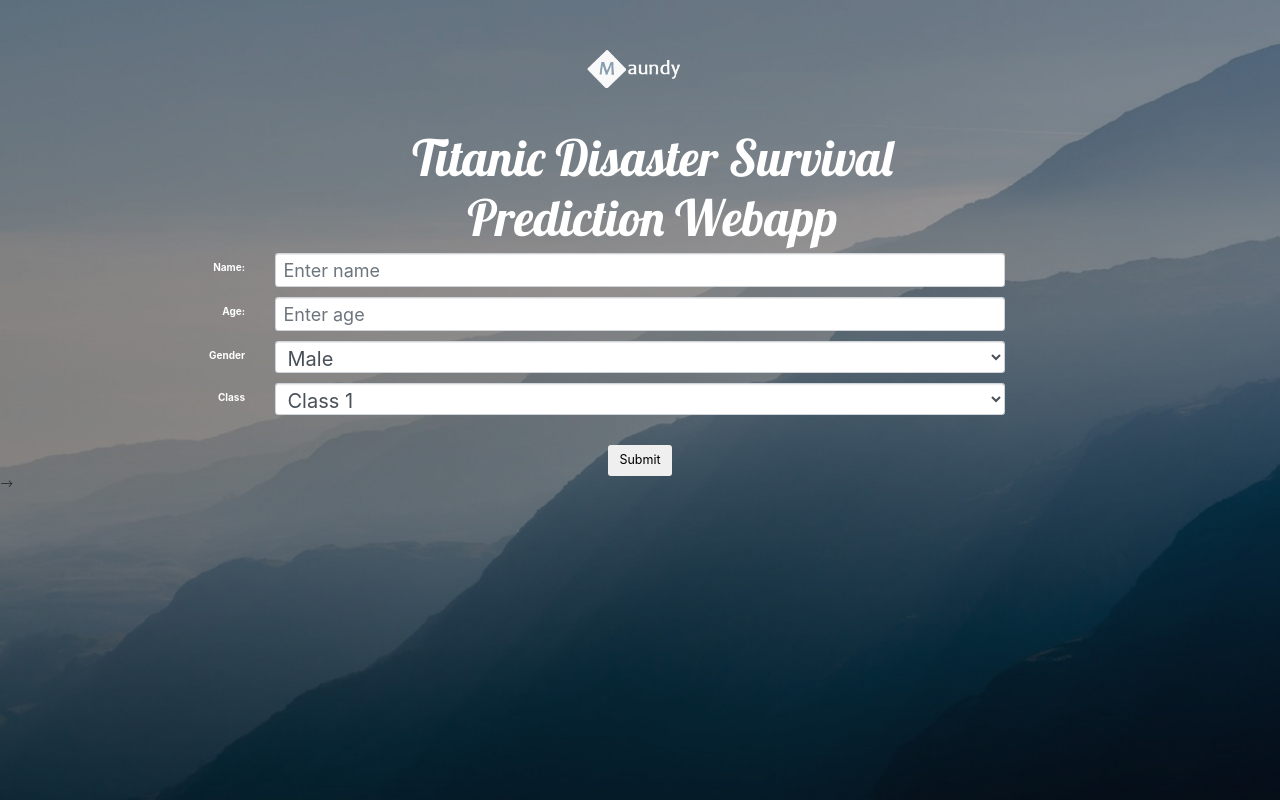
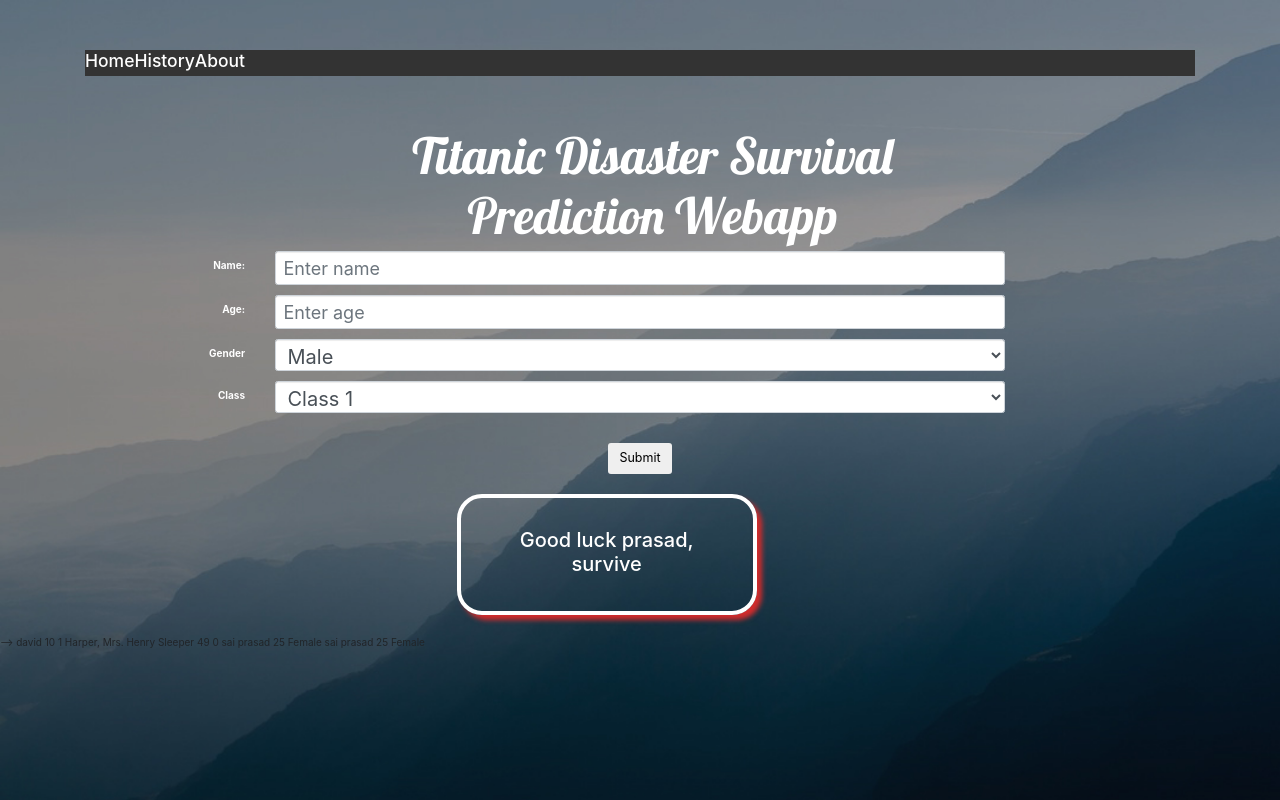
Before and after one commit to prasad5141/titanic-survival-prediction-webapp, a Django app: page /predict in a window 1280 px wide. Run offline with Django 3.2, Linux system fonts and the light colour scheme; data comes from the database, SQL or seed files in the repository; both versions use the stored data as it was after the commit; some libraries are stand-ins or nearby versions.

Commit message:
model connected to template and added result category

```diff
--- a/static/css/style.css
+++ b/static/css/style.css
@@ -326,3 +326,38 @@
 .text-center {
     text-align: center !important;
   }
+
+
+  .result{
+  border-radius: 25px;
+  width: 300px;
+  border: 4px solid white;
+  padding: 30px;
+  margin: 20px;
+  text-align: center;
+  /* box-shadow: 5px 5px 5px  rgb(82, 200, 221); */
+  box-shadow: 5px 5px 5px  rgb(211, 44, 44);
+
+}
+ul {
+    list-style-type: none;
+    margin: 0;
+    padding: 0;
+    overflow: hidden;
+    background-color: #333333;
+  }
+  li {
+    float: left;
+  }
+
+  li a {
+    display: block;
+    color: white;
+    text-align: center;
+    padding: 16px;
+    text-decoration: none;
+  }
+
+  li a:hover {
+    background-color: #111111;
+  }
--- a/templates/index.html
+++ b/templates/index.html
@@ -20,29 +20,30 @@
   <div class="content">
     <div class="container wow fadeInUp delay-03s">
       <div class="row">
+        <div class="col-sm-12">
+          <ul id="menu">
+            <li>
+              <h3>Home</h3>
+            </li>
+            <li>
+              <h3>History</h3>
+            </li>
+            <li>
+              <h3>About</h3>
+            </li>
+
+          </ul>
+        </div>
+      </div>
+      <div class="row">
         <div class="col-sm-3">
         </div>
         <div class="col-sm-6">
                 <div class="logo text-center">
-          <img src="{% static 'img/logo.png' %}" alt="logo" width="150">
+            <!-- <img src="{% static 'img/titanic_transparent.jpeg' %}" alt="logo" width="150"> -->
             <h2 style="margin-left:25px; text-align:center;">Titanic Disaster Survival Prediction Webapp</h2>
           </div>
-
         </div>
-
-        <!-- <div id="countdown" data-wow-delay=".3s" data-date="Dec 26, 2016 06:00:00"></div> -->
-        <!-- <h2 class="subs-title text-center">Subscribe now to get Recent updates!!!</h2> -->
-        <!-- <div class="subcription-info text-center">
-          <form class="subscribe_form" action="#" method="post">
-            <input required="" value="" placeholder="Enter your Name..." class="email" id="email" name="email" type="email">
-            <input required="" value="" placeholder="Enter your Age..." class="age" id="age" name="age" type="number">
-            <input required="" value="" placeholder="Enter your Name..." class="email" id="email" name="email" type="email">
-            <input required="" value="" placeholder="Enter your Name..." class="email" id="email" name="email" type="email">
-
-            <input class="subscribe" name="email" value="Subscribe!" type="submit">
-          </form>
-          <p class="sub-p">We Promise to never span you.</p>
-        </div> -->
     </div>
 
 
@@ -88,44 +89,26 @@
     </div>
   </form>
 
-    <!-- <section>
-      <div class="container">
-        <div class="row bort text-center">
-          <div class="social">
-            <ul>
-              <li>
-                <a href=""><i class="fa fa-facebook"></i></a>
-              </li>
-              <li>
-                <a href=""><i class="fa fa-twitter"></i></a>
-              </li>
-              <li>
-                <a href=""><i class="fa fa-linkedin"></i></a>
-              </li>
-            </ul>
-          </div>
-        </div>
-      </div>
-    </section> -->
-  <!-- <footer class="footer">
-    <div class="container">
-      <div class="row bort">
 
-        <div class="copyright">
-          © Copyright Maundy Theme. All rights reserved.
-          <div class="credits">
-            <!--
-              All the links in the footer should remain intact.
-              You can delete the links only if you purchased the pro version.
-              Licensing information: https://bootstrapmade.com/license/
-              Purchase the pro version with working PHP/AJAX contact form: https://bootstrapmade.com/buy/?theme=Maundy
-            -->
-            <!-- Designed by <a href="https://bootstrapmade.com/">BootstrapMade</a> -->
+
       </div>
     </div>
 
+    <div class="row">
+      <div class="col-sm-4">
+      </div>
+      <div class="col-sm-4">
+        <div class="result animated fadeInUp">
+          <h2 style="color: white;">Good luck prasad, survive</h2>
+        </div>
+            {% if messages %}
+              {%for message in messages%}
+                {{message}}
+              {%endfor%}
+            {% endif %}
       </div>
   </div>
+
   </footer> -->
   <script src="{% static 'js/jquery.min.js' %}"></script>
   <script src="{% static 'js/bootstrap.min.js' %}"></script>
@@ -134,3 +117,11 @@
 </body>
 
 </html>
+
+
+
+{% for h in history %}
+{{h.name}}
+{{h.age}}
+{{h.gender}}
+{% endfor %}
--- a/titanicsurvivalapp/models.py
+++ b/titanicsurvivalapp/models.py
@@ -3,8 +3,8 @@
 # Create your models here.
 class History(models.Model):
     Gender_choice = (
-        (0, 'Female'),
-        (1, 'Male')
+        ('Female', 'Female'),
+        ('Male', 'Male')
     )
     BerthClasses = (
         (1, 'Class 1'),
@@ -12,7 +12,7 @@
         (3, 'Class 3')
     )
     name = models.CharField(max_length=100)
-    gender = models.CharField(max_length=1, choices=Gender_choice)
+    gender = models.CharField(max_length=6, choices=Gender_choice)
     passenger_class = models.CharField(max_length=1, choices=BerthClasses)
     age = models.IntegerField()
     created_at = models.DateTimeField(auto_now_add=True)
--- a/titanicsurvivalapp/views.py
+++ b/titanicsurvivalapp/views.py
@@ -42,25 +42,23 @@
             else:
                 Pclass = 3
             input_data = [Pclass, request.POST.get('age'), Sex_female, Sex_male ]
-            h = History.objects.create(name=request.POST.get('name'), age=request.POST.get('age'), passenger_class=int(request.POST.get('passenger_class')), gender=form['gender'].value())
-            print(input_data)
+            print("printing input data", input_data)
             data = pd.Series(input_data, index=['Pclass','Age', 'Sex_female', 'Sex_male'])
             print(data)
             titanic_model = pickle.load(open("random_forest_titanic.pkl", "rb"))
             result = titanic_model.predict([data])
             print(result)
-            h.survived = result
+            h = History.objects.create(name=request.POST.get('name'), age=request.POST.get('age'), passenger_class=Pclass, gender=form['gender'].value(), survived=False)
             if result == 0:
                 print("inside o")
                 msg = "Sorry {} Cannot survive".format(request.POST.get('name'))
                 messages.success(request, msg)
-                h.survived = False
             if result == 1:
                 print("inside 1")
                 msg = "Good luck {}, survive".format(request.POST.get('name'))
                 messages.success(request, msg)
                 h.survived = True
-            h.save()
+                h.save()
             history = History.objects.all()
             # context = {
             #     "history":history
```
Also changed, not shown: db.sqlite3, static/img/titanic_transparent.jpeg (added). Lines whose indentation alone changed are shown as unchanged.
